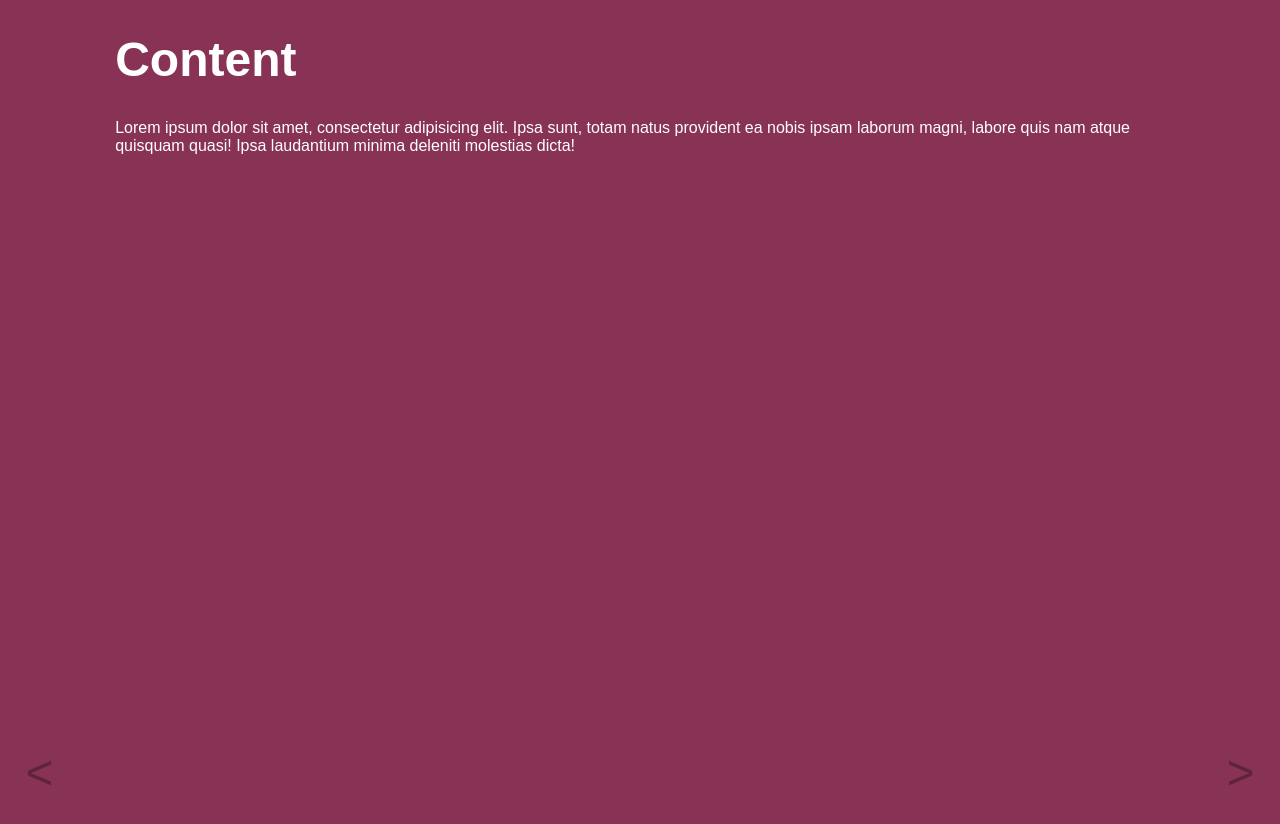
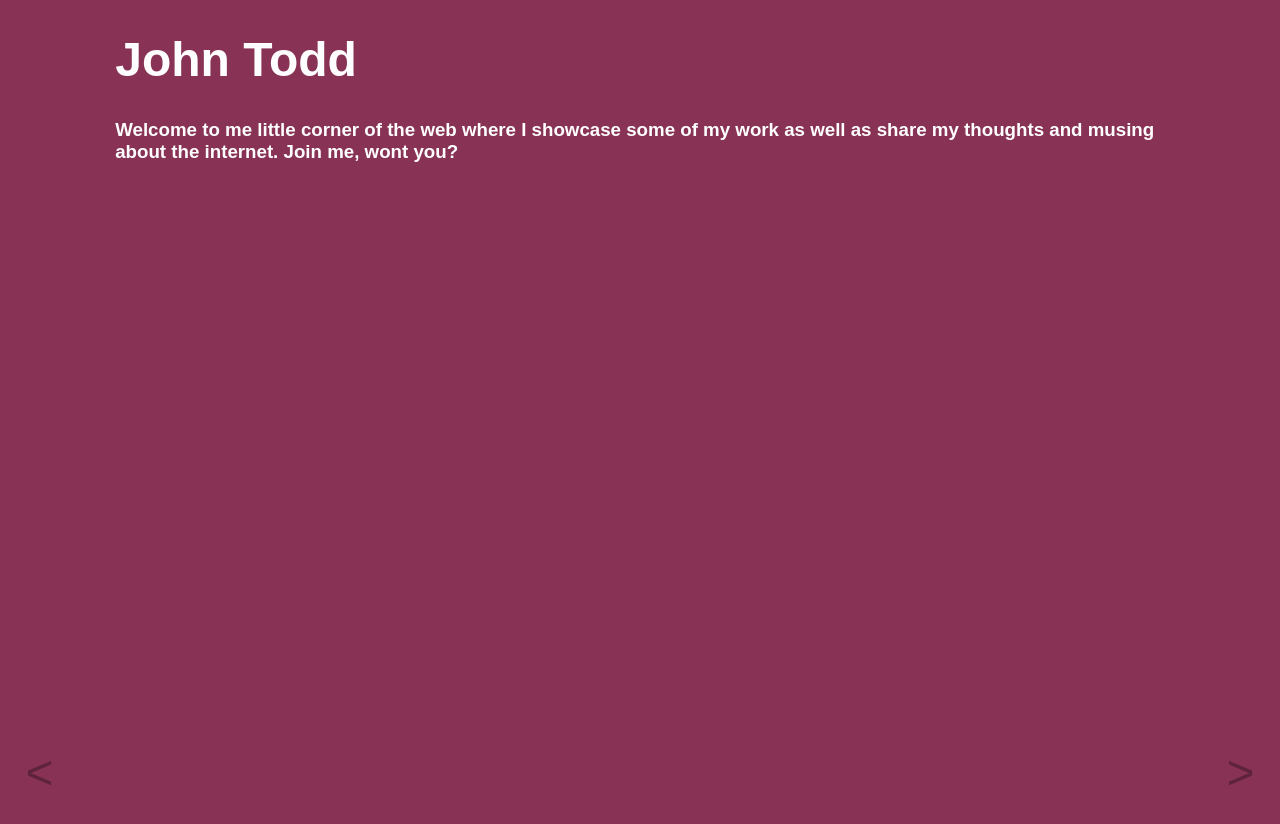
Before and after one commit to JTGitRepo/carousel, a plain HTML site: page index.html in a window 1280 px wide. Drawn offline with nearby package versions, Linux system fonts and the light colour scheme.

Commit message:
added name and other text to first tile

```diff
--- a/index.html
+++ b/index.html
@@ -13,7 +13,7 @@
   <div class='arrow' id="left"><</div>
   <div class='arrow' id="right">></div>
   <div class="container">
-    <div id="tile-1" class="tile focus"><div class="content"><h1>Content</h1> Lorem ipsum dolor sit amet, consectetur adipisicing elit. Ipsa sunt, totam natus provident ea nobis ipsam laborum magni, labore quis nam atque quisquam quasi! Ipsa laudantium minima deleniti molestias dicta!</div>
+    <div id="tile-1" class="tile focus"><div class="content"><h1>John Todd</h1><h3><p>Welcome to me little corner of the web where I showcase some of my work as well as share my thoughts and musing about the internet. Join me, wont you?</p></div>
     </div>
     <div id="tile-2" class="tile"><div class="content"><h1>Content</h1></div>
     </div>
```
